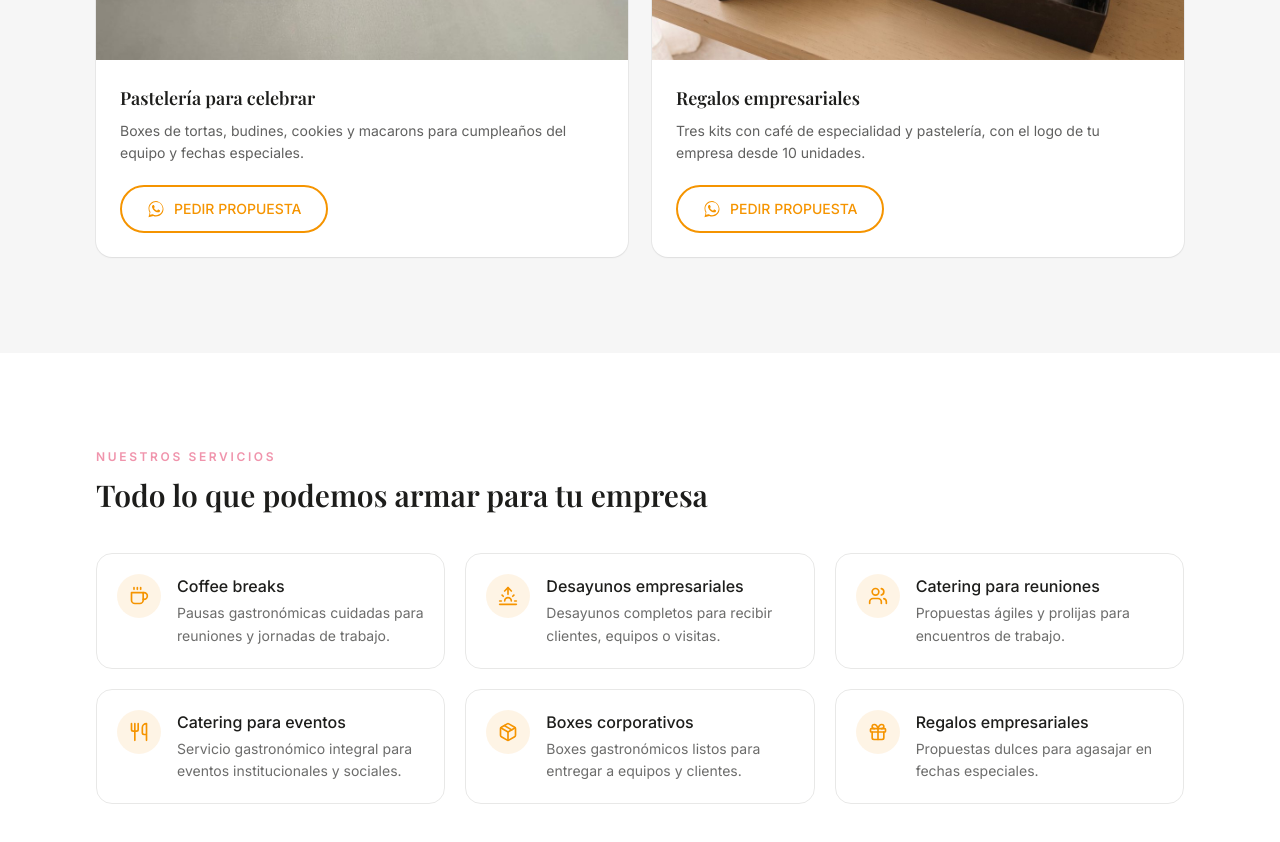
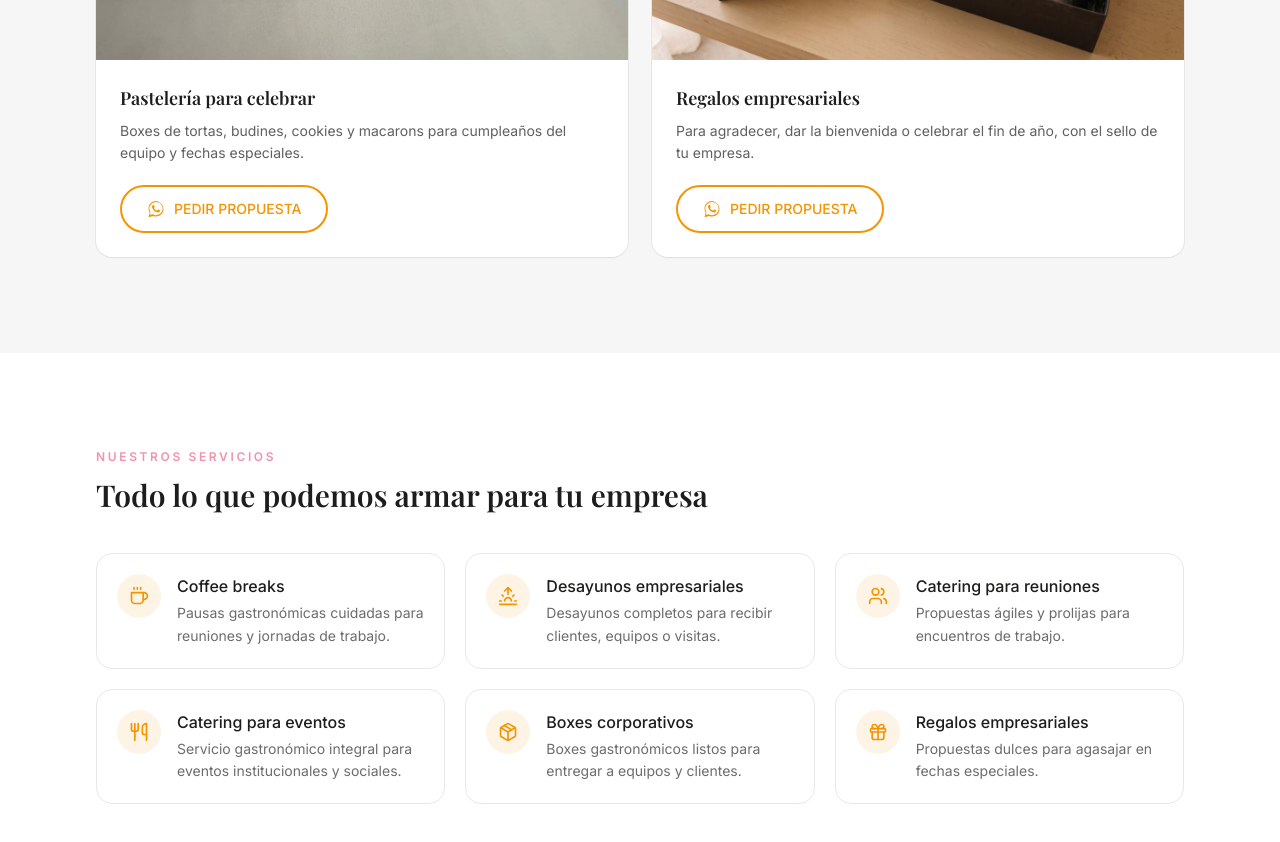
Before and after one commit to Pepevich/web-deivi, a Next.js app: page / in a window 1280 px wide. Shown: the part 1960-2802 px from the top of the page. Built offline with nearby package versions, Linux system fonts and the light colour scheme.

Commit message:
Bajada más general para Regalos empresariales
Co-Authored-By: Claude Opus 5.5 <noreply@anthropic.com>

```diff
--- a/src/data/siteData.js
+++ b/src/data/siteData.js
@@ -200,7 +200,7 @@ export const WHAT_WE_DO = [
     id: "presentes-empresariales",
     title: "Regalos empresariales",
     description:
-      "Tres kits con café de especialidad y pastelería, con el logo de tu empresa desde 10 unidades.",
+      "Para agradecer, dar la bienvenida o celebrar el fin de año, con el sello de tu empresa.",
     image: "/images/que-hacemos/regalos-empresariales.jpg",
     imageAlt: "Kit de regalo empresarial De.ivi",
     ctaLabel: "PEDIR PROPUESTA",
```
